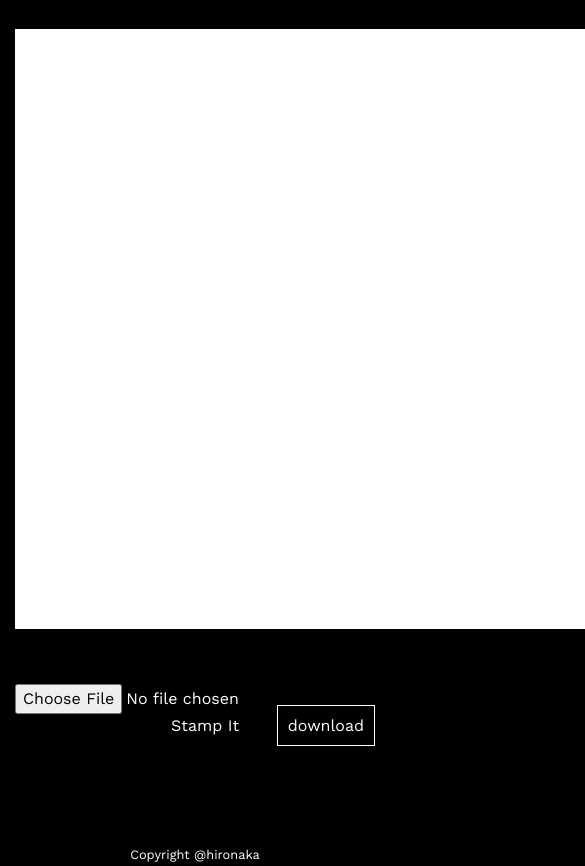
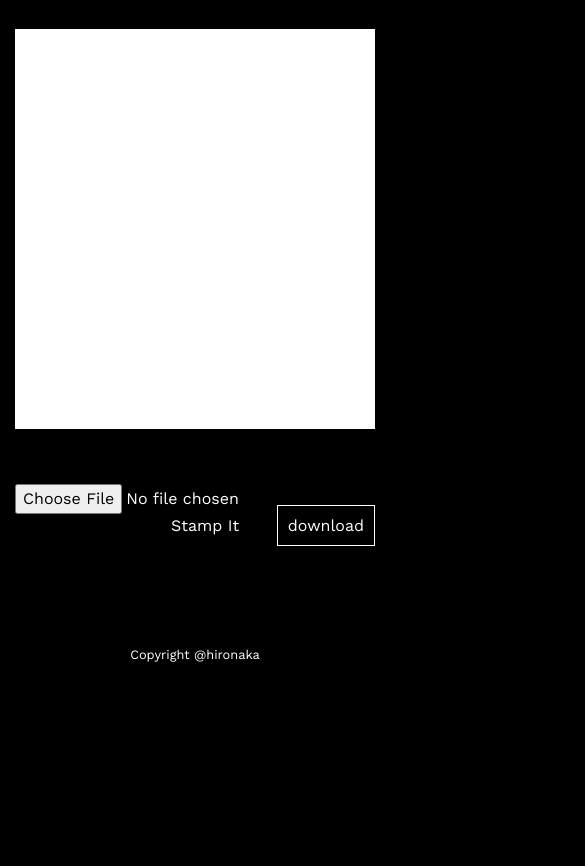
Before and after one commit to PHironaka/shut-up-and-dribble, a plain HTML site: page index.html in a window 390 px wide. Shown: the part 118-984 px from the top of the page, 585 px wide, since content can reach past the window. After the commit the page ends 844 px from the top, so only its background shows below. Drawn offline with nearby package versions, Linux system fonts and the light colour scheme.

Commit message:
update mobile style

```diff
--- a/index.html
+++ b/index.html
@@ -18,7 +18,7 @@
 		<div class="container">
 
 <h2>#iwillnotshutupanddribble</h2>
-  <canvas id="canvas" width="600" height="600" ;></canvas>
+  <canvas id="canvas" ></canvas>
 
   <div class="create-poster">
   	 <input type="file" name="img" id="uploadimage">
--- a/style.css
+++ b/style.css
@@ -4,7 +4,7 @@ body {
   margin:0;
   color: white;
   background-color: black;
-
+  overflow-x: hidden;
 }
 
 h2  {
@@ -15,6 +15,12 @@ h2  {
 a {
   color: white;
 
+}
+
+#canvas {
+ width: 100%;
+ min-height: 400px;
+ max-width: 600px;
 }
 
 a:hover {
```
